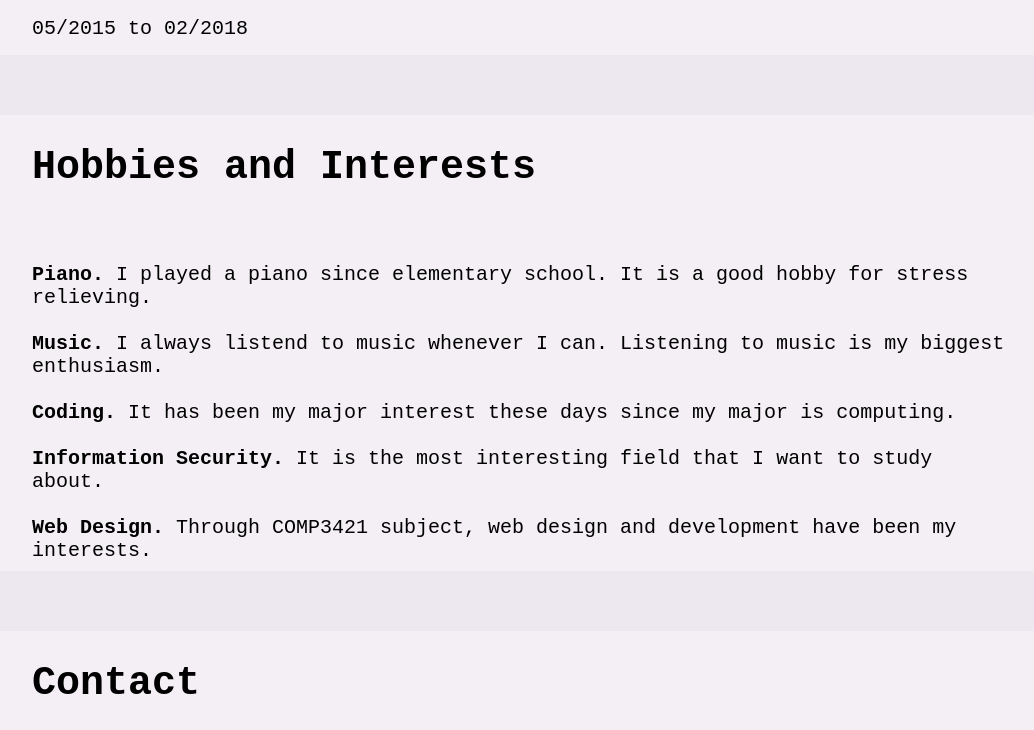
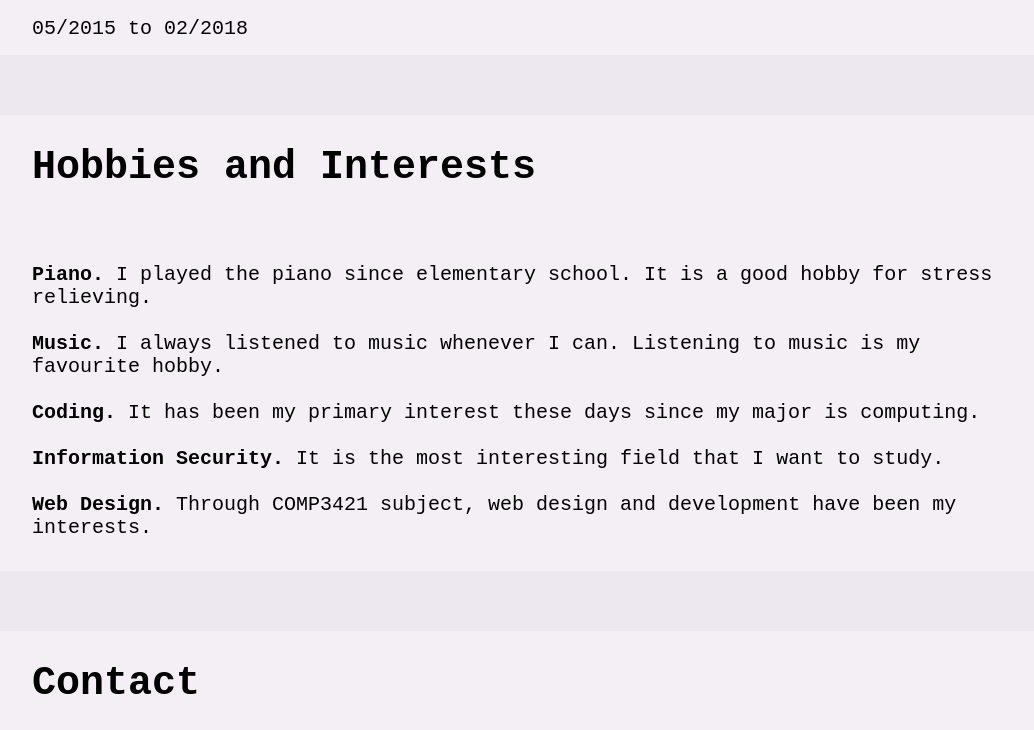
Before and after one commit to kimkoko/19085436d-mid-project, a plain HTML site: page index.html in a window 1280 px wide. Shown: the part 1757-2487 px from the top of the page, without its empty margins (118-1152 px from the left). Drawn offline with Linux system fonts and the light colour scheme.

Commit message:
Update index.html

```diff
--- a/index.html
+++ b/index.html
@@ -169,10 +169,10 @@ a:hover {
 <div class=interest>
 	<h1> Hobbies and Interests </h1>
 	<br><br>
-	<b>Piano. </b>I played a piano since elementary school. It is a good hobby for stress relieving.<br><br>
-	<b>Music. </b>I always listend to music whenever I can. Listening to music is my biggest enthusiasm. <br><br>
-	<b>Coding. </b>It has been my major interest these days since my major is computing.<br><br>
-	<b>Information Security. </b>It is the most interesting field that I want to study about.<br><br>
+	<b>Piano. </b>I played the piano since elementary school. It is a good hobby for stress relieving.<br><br>
+	<b>Music. </b>I always listened to music whenever I can. Listening to music is my favourite hobby. <br><br>
+	<b>Coding. </b>It has been my primary interest these days since my major is computing.<br><br>
+	<b>Information Security. </b>It is the most interesting field that I want to study.<br><br>
 	<b>Web Design. </b>Through COMP3421 subject, web design and development have been my interests.<br><br>
 </div>
 
```
